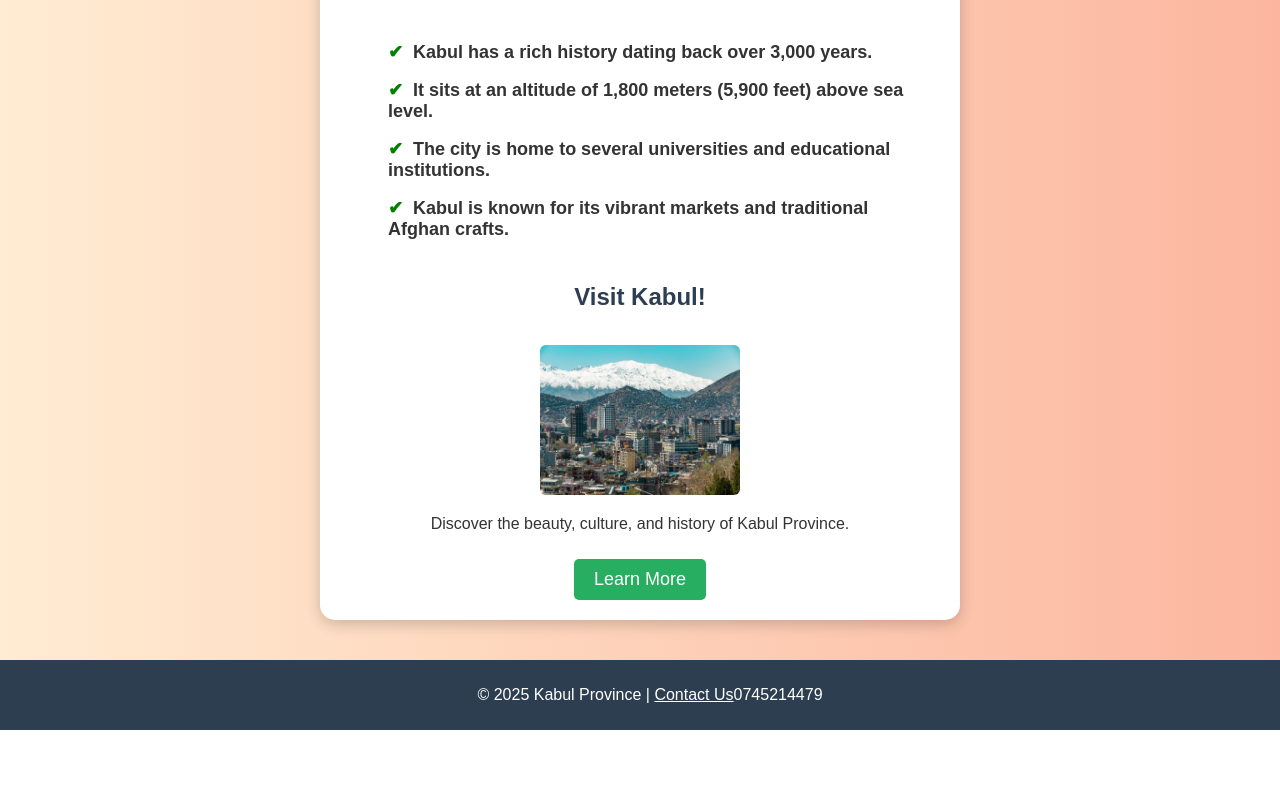
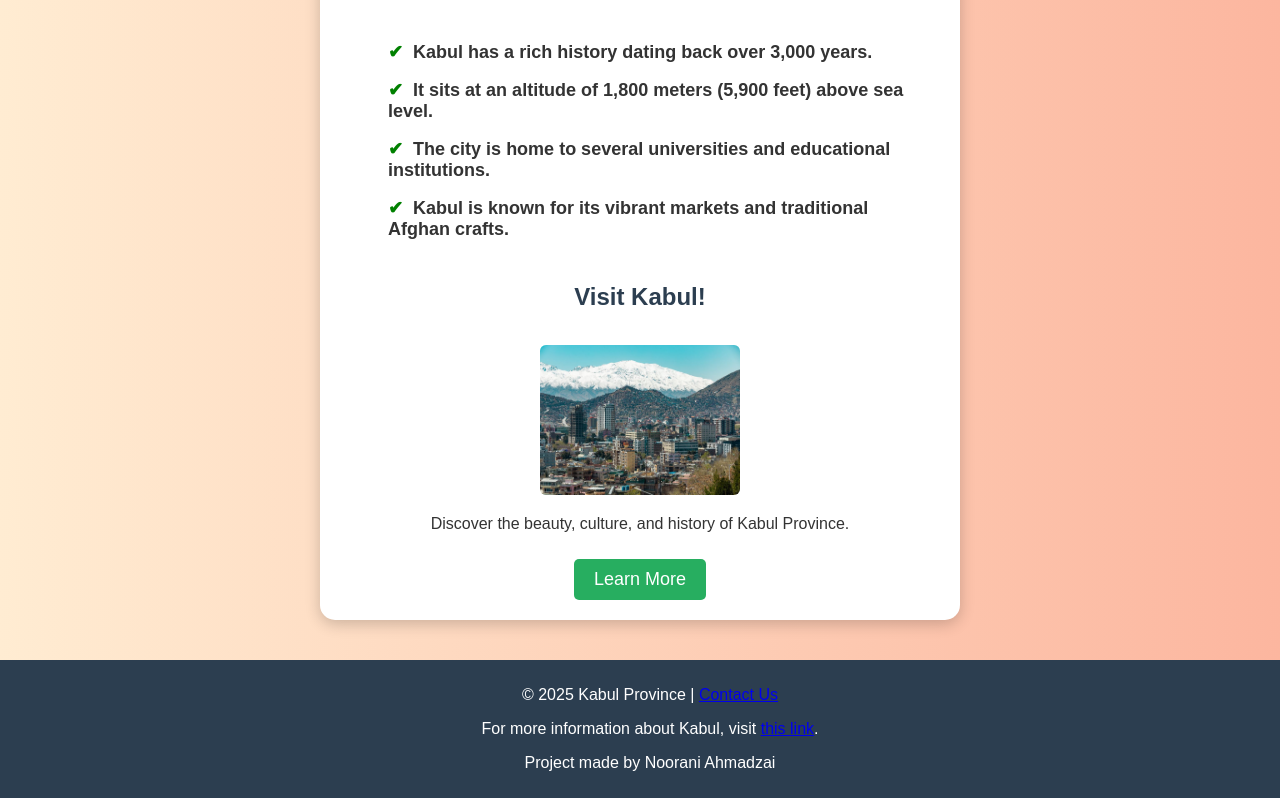
Before and after one commit to noor415/our-Kabul, a plain HTML site: page index.html in a window 1280 px wide. Shown: the part 497-1295 px from the top of the page. Before the commit the page ends 1227 px from the top, so only its background shows below. Drawn offline with Linux system fonts and the light colour scheme.

Commit message:
Update index.html

```diff
--- a/index.html
+++ b/index.html
@@ -122,8 +122,11 @@
             <button class="button">Learn More</button>
         </div>
     </div>
-    <footer>
-        <p>&copy; 2025 Kabul Province | <a href="mailto:ahmadzainoorani75@gamil.com" style="color: rgb(255, 255, 255);">Contact Us</a>0745214479</p>
+
+            <footer>
+        <p>&copy; 2025 Kabul Province | <a href="mailto:info@kabulprovince.com">Contact Us</a></p>
+        <p>For more information about Kabul, visit <a href="https://en.wikipedia.org/wiki/Kabul" target="_blank">this link</a>.</p>
+        <p>Project made by Noorani Ahmadzai</p>
     </footer>
 </body>
 </html>
```
